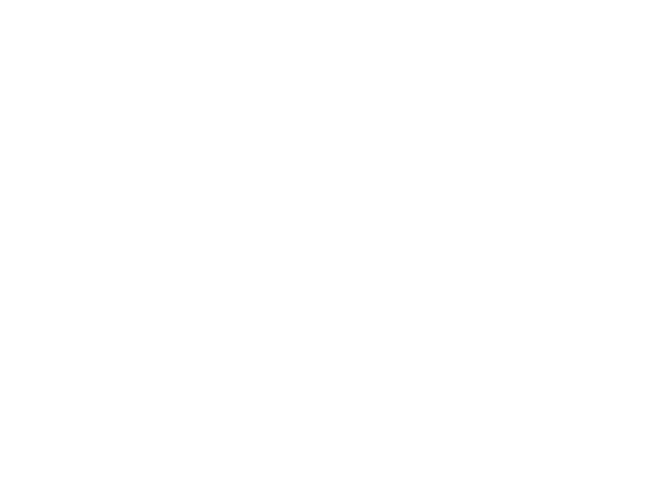
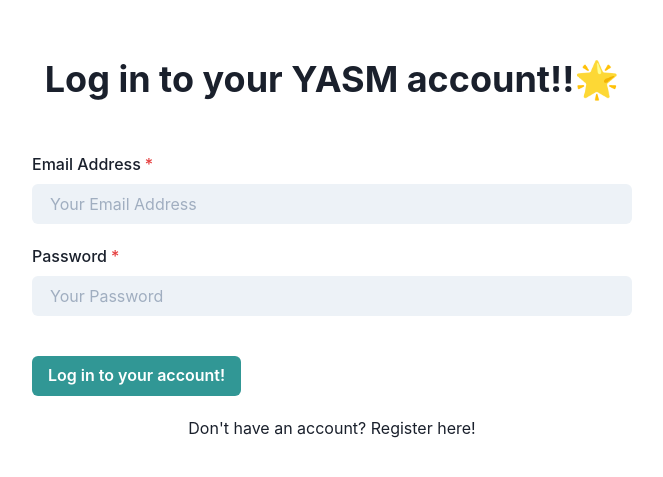
Before and after one commit to YASM-Media/yasm, a React (Create React App) app in the folder client/: page /login in a window 1280 px wide. Shown: the part 181-658 px from the top of the page, without its empty margins (308-971 px from the left). Built offline with nearby package versions, Linux system fonts and the light colour scheme.

Commit message:
Login Page implemented. Closes #8

```diff
--- a/client/src/components/route/privateRoute.component.tsx
+++ b/client/src/components/route/privateRoute.component.tsx
@@ -15,7 +15,6 @@ const PrivateRoute: React.FunctionComponent<PrivateRouteProps> = (props) => {
       credentials: 'include',
     })
       .then((response: Response) => {
-        console.log(response.status);
         setAuthenticated(response.ok);
         setLoading(false);
       })
--- a/client/src/components/route/routes.component.tsx
+++ b/client/src/components/route/routes.component.tsx
@@ -1,5 +1,6 @@
 import React from 'react';
 import { BrowserRouter as Router, Switch, Route } from 'react-router-dom';
+import Login from '../../pages/Auth/Login.page';
 import Register from '../../pages/Auth/Register.page';
 import Dummy from '../../pages/Dummy.page';
 import Private from '../../pages/Private.page';
@@ -13,6 +14,7 @@ const Routes: React.FunctionComponent<RoutesProps> = () => {
       <Switch>
         <Route exact path='/dummy' component={Dummy} />
         <Route exact path='/register' component={Register} />
+        <Route exact path='/login' component={Login} />
         <PrivateRoute
           redirectTo='/login'
           exact
--- a/client/src/pages/Auth/Login.page.tsx
+++ b/client/src/pages/Auth/Login.page.tsx
@@ -1,9 +1,138 @@
+import {
+  Box,
+  Button,
+  Flex,
+  Heading,
+  Link,
+  useDisclosure,
+  useToast,
+} from '@chakra-ui/react';
 import React from 'react';
+import { useHistory } from 'react-router';
+import * as yup from 'yup';
+import { useFormik } from 'formik';
+import FormField from '../../components/form/formField.component';
+import CustomModal from '../../components/modal/modal.component';
+import { LoginUser } from '../../types/loginUser.type';
 
 export interface LoginProps {}
 
-const Login: React.SFC<LoginProps> = () => {
-  return <React.Fragment></React.Fragment>;
+async function loginUser(user: LoginUser): Promise<void> {
+  const response = await fetch('/v1/api/auth/login', {
+    method: 'POST',
+    credentials: 'include',
+    headers: {
+      'Content-Type': 'application/json',
+    },
+    body: JSON.stringify(user),
+  });
+
+  if (!response.ok) {
+    const responseJson = await response.json();
+    const message = responseJson.message;
+
+    throw new Error(message);
+  }
+}
+
+const Login: React.FunctionComponent<LoginProps> = () => {
+  const toast = useToast();
+  const history = useHistory();
+  const { isOpen, onOpen, onClose } = useDisclosure();
+
+  const initialValues: LoginUser = {
+    emailAddress: '',
+    password: '',
+  };
+
+  const validationSchema = yup.object().shape({
+    emailAddress: yup.string().email().required(),
+    password: yup.string().min(5).required(),
+  });
+
+  const onSubmit = async (user: LoginUser) => {
+    try {
+      onOpen();
+      await loginUser(user);
+      onClose();
+
+      toast({
+        title: 'Success',
+        description: 'Successfully logged you in!🌟',
+        status: 'success',
+        duration: 5000,
+        isClosable: true,
+      });
+
+      // TODO: CHANGE IT TO HOME PAGE
+      history.push('/private');
+    } catch (error) {
+      onClose();
+      toast({
+        title: 'Error Occured',
+        description: error.message,
+        status: 'error',
+        duration: 5000,
+        isClosable: true,
+      });
+    }
+  };
+
+  const formik = useFormik({
+    initialValues: initialValues,
+    onSubmit: onSubmit,
+    validationSchema: validationSchema,
+  });
+
+  return (
+    <React.Fragment>
+      <form onSubmit={formik.handleSubmit}>
+        <Flex
+          h='100vh'
+          align='center'
+          justify='center'
+          direction='column'
+          m={30}
+        >
+          <Heading>Log in to your YASM account!!🌟</Heading>
+
+          <Box mt={30} w={{ base: '40vh', sm: '50vh', md: '70vh', lg: '80vh' }}>
+            <FormField
+              label='Email Address'
+              type='text'
+              placeholder='Your Email Address'
+              value={formik.values.emailAddress}
+              handleChange={formik.handleChange('emailAddress')}
+              error={formik.errors.emailAddress}
+            />
+
+            <FormField
+              label='Password'
+              type='password'
+              placeholder='Your Password'
+              value={formik.values.password.toString()}
+              handleChange={formik.handleChange('password')}
+              error={formik.errors.password}
+            />
+            <Button
+              m={5}
+              colorScheme='teal'
+              type='submit'
+              isDisabled={!formik.isValid}
+            >
+              Log in to your account!
+            </Button>
+          </Box>
+          <Link href='/register'>Don't have an account? Register here!</Link>
+        </Flex>
+      </form>
+      <CustomModal isOpen={isOpen} onClose={onClose}>
+        <Flex align='center' justify='center' direction='column' m={30}>
+          <Heading>Logging you in!</Heading>
+        </Flex>
+      </CustomModal>
+    </React.Fragment>
+  );
 };
 
 export default Login;
--- /dev/null
+++ b/client/src/types/loginUser.type.ts
@@ -0,0 +1,4 @@
+export type LoginUser = {
+  emailAddress: string;
+  password: string;
+};
```
